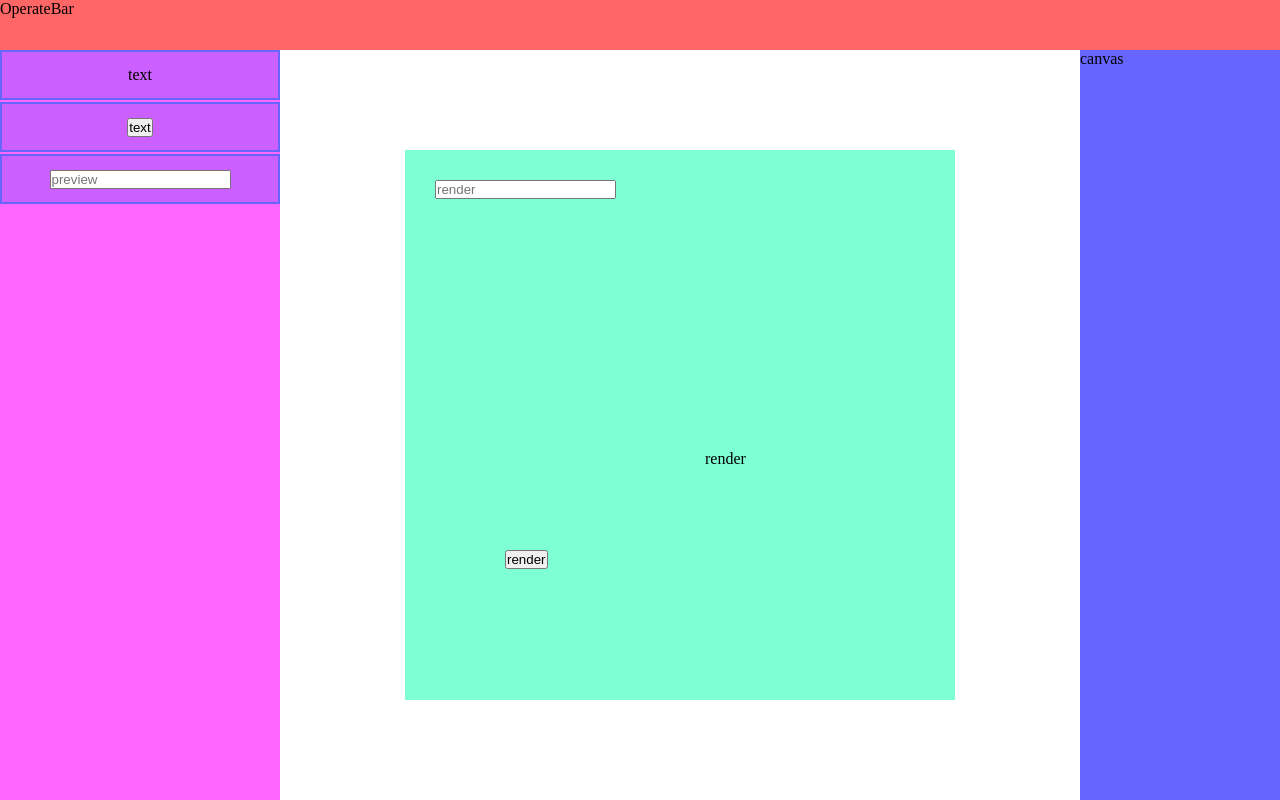
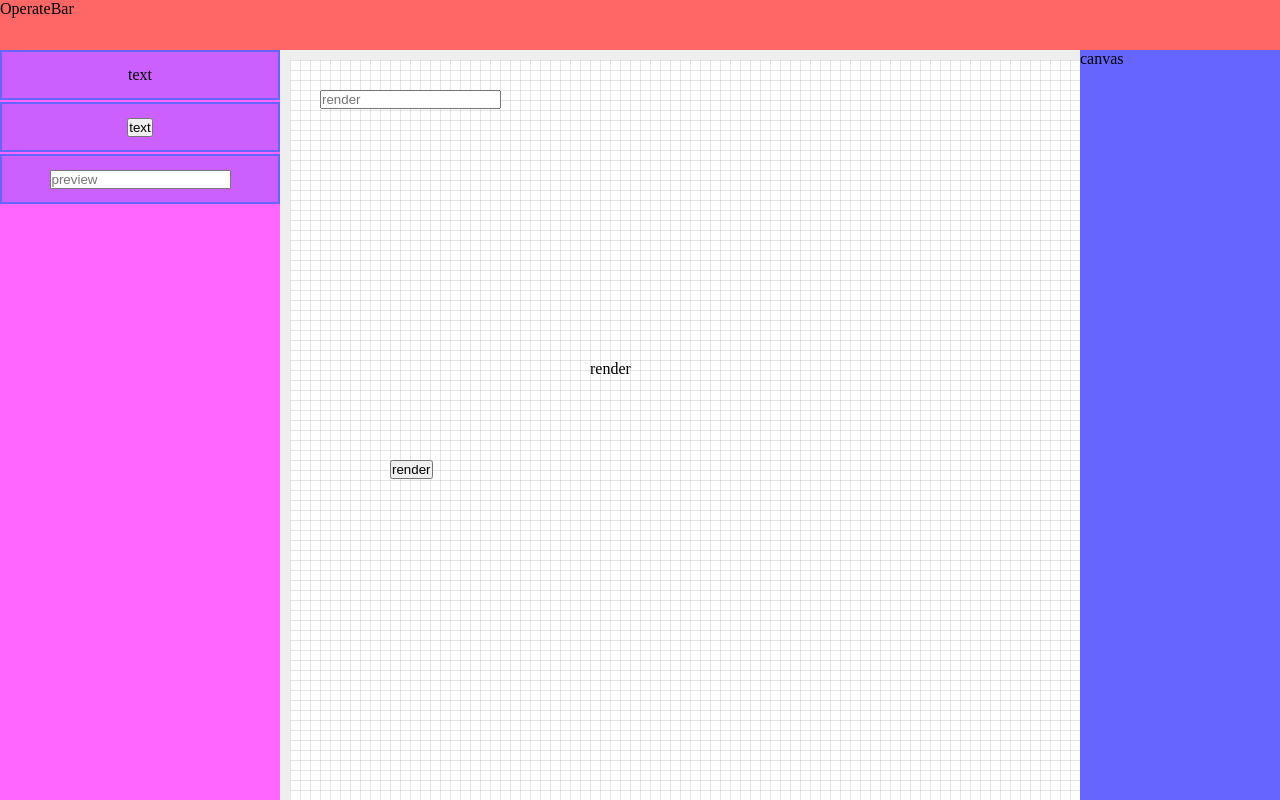
Before and after one commit to xump1233/MoNai, a Vue app: page / in a window 1280 px wide. Built offline with nearby package versions, Linux system fonts and the light colour scheme.

Commit message:
feat:画布移动

```diff
--- /dev/null
+++ b/src/components/PageEditor/components/EditorCanvas/hooks/useMoveCanvas.tsx
@@ -0,0 +1,50 @@
+import { ref,Ref } from "vue";
+
+export default function({isKeySpace,}:{isKeySpace:Ref<boolean>}){
+  const beginScrollTop = ref<number>(0);
+  const beginScrollLeft = ref<number>(0);
+  const beginClientX = ref<number>(0);
+  const beginClientY = ref<number>(0);
+  const moveContainer = ref<HTMLElement>();
+  const scrollContainer = ref<HTMLElement>();
+  function moveCanvasDown(e:MouseEvent){
+    beginClientX.value = e.clientX;
+    beginClientY.value = e.clientY;
+    if(isKeySpace.value){
+      moveContainer.value?.classList.add("grabbing");
+    }else{
+      return;
+    }
+    if(scrollContainer.value){
+      beginScrollLeft.value = scrollContainer.value.scrollLeft;
+      beginScrollTop.value = scrollContainer.value.scrollTop;
+    }
+    window.addEventListener("mousemove",moveCanvasMove);
+    window.addEventListener("mouseup",moveCanvasUp);
+  }
+  function moveCanvasMove(e:MouseEvent){
+    if(scrollContainer.value){
+      scrollContainer.value.scrollTo({
+        top:beginScrollTop.value - (e.clientY - beginClientY.value),
+        left:beginScrollLeft.value - (e.clientX - beginClientX.value),
+      })
+    }
+  }
+  function moveCanvasUp(e:MouseEvent){
+    if(isKeySpace.value){
+      moveContainer.value?.classList.remove("grabbing");
+    }
+    window.removeEventListener("mousemove",moveCanvasMove);
+    window.removeEventListener("mouseup",moveCanvasUp)
+  }
+
+  function setElements(eles:{moveContainer:HTMLElement,scrollContainer:HTMLElement}){
+    moveContainer.value = eles.moveContainer;
+    scrollContainer.value = eles.scrollContainer;
+
+  }
+  return {
+    moveCanvasDown,
+    setElements,
+  }
+}
--- a/src/components/PageEditor/components/EditorCanvas/hooks/useSelectFocus.tsx
+++ b/src/components/PageEditor/components/EditorCanvas/hooks/useSelectFocus.tsx
@@ -1,7 +1,9 @@
-import { ref } from "vue";
+import { ref,Ref } from "vue";
 import usePageData from "@/hooks/usePageData";
+
+
+export default function(options?:{isKeySpace?:Ref<boolean>}){
   const { focusRangeUnit } = usePageData();
-
   const beginPosition = ref<{top:number,left:number,selectTop:number,selectLeft:number}>();
   const selectMaskStyle = ref<{
     width:string,
@@ -14,6 +16,9 @@ const lastTop = ref();
   const lastLeft = ref();
 
   function mouseDown(e:MouseEvent){
+    if (options?.isKeySpace?.value) {
+      return;
+    }
     beginPosition.value = {
       top:e.clientY,
       left:e.clientX,
@@ -85,8 +90,6 @@ function mouseUp(){
     window.removeEventListener("mouseup",mouseUp);
   }
 
-
-export default function(){
   return {
     mouseDown,
     mouseMove,
--- a/src/components/PageEditor/components/EditorCanvas/index.less
+++ b/src/components/PageEditor/components/EditorCanvas/index.less
@@ -4,15 +4,33 @@
   overflow: auto;
   position: relative;
 
+  &::-webkit-scrollbar{
+    width:5px;
+    height: 5px;
+  }
+  &::-webkit-scrollbar-track{
+    background:#ddd;
+    border-radius: 5px; /* 圆角 */
+  }
+  &::-webkit-scrollbar-thumb{
+    background:#999;
+    border-radius: 5px; /* 圆角 */
+  }
   .canvas-content{
     position: absolute;
-    top:50%;
-    left: 50%;
-    transform: translate(-50%,-50%);
-    width:550px;
+    top:10px;
+    left: 10px;
+    margin-bottom: 10px;
+    margin-right:10px;
+    width:1980px;
     height:550px;
-    background-color: aquamarine;
+    background-color: #fff;
+    background-size: 10px 10px; /* 控制网格的大小 */
+    background-image:
+      linear-gradient(to right, rgba(0, 0, 0, 0.1) 1px, transparent 1px),
+      linear-gradient(to bottom, rgba(0, 0, 0, 0.1) 1px, transparent 1px);
     overflow: hidden;
+
 
     .drag-mask{
       position:absolute;
@@ -54,3 +72,10 @@
   -moz-user-select: none; /* Firefox */
   -ms-user-select: none; /* Internet Explorer/Edge */
 }
+
+.grab{
+  cursor:grab;
+}
+.grabbing{
+  cursor: grabbing;
+}
--- a/src/components/PageEditor/components/EditorCanvas/index.tsx
+++ b/src/components/PageEditor/components/EditorCanvas/index.tsx
@@ -1,4 +1,4 @@
-import { defineComponent,ref,onMounted  } from "vue";
+import { defineComponent,ref,onMounted,onUnmounted  } from "vue";
 import type { IComponentUnit } from "@/interface";
 import RenderUnit from "./components/RenderUnit";
 import "./index.less"
@@ -7,6 +7,7 @@ import "./index.less"
 import usePageData from "@/hooks/usePageData";
 import useDrag from "@/hooks/useDrag";
 import useSelectFocus from "./hooks/useSelectFocus";
+import useMoveCanvas from "./hooks/useMoveCanvas";
 
 import { DragState } from "@/constant";
 
@@ -15,11 +16,15 @@ export default defineComponent({
 
   },
   setup(){
-    const { setCanvas,dragState } = useDrag();
-    const { pageData,unFocusAllUnit,lines } = usePageData();
-    const { mouseDown,selectMaskStyle } = useSelectFocus();
     const canvasContainer = ref<HTMLElement>();
     const moveContainer = ref<HTMLElement>();
+    const isKeySpace = ref<boolean>(false);
+
+    const { setCanvas,dragState } = useDrag();
+    const { pageData,unFocusAllUnit,lines,moveFocusUnit } = usePageData();
+    const { mouseDown,selectMaskStyle } = useSelectFocus({isKeySpace:isKeySpace});
+    const { setElements,moveCanvasDown } = useMoveCanvas({isKeySpace})
+
 
     const pageContainer = pageData.value.pageContainer;
     const canvasSize = {
@@ -33,12 +38,57 @@ export default defineComponent({
         setCanvas(canvasContainer.value);
       }
     })
+    function keyboardMove(e:KeyboardEvent){
+      if(e.code === "ArrowLeft"){
+        moveFocusUnit({offsetLeft:-1,offsetTop:0});
+      }
+      if(e.code === "ArrowRight"){
+        moveFocusUnit({offsetLeft:1,offsetTop:0});
+      }
+      if(e.code === "ArrowUp"){
+        moveFocusUnit({offsetLeft:0,offsetTop:-1});
+      }
+      if(e.code === "ArrowDown"){
+        moveFocusUnit({offsetLeft:0,offsetTop:1});
+      }
+    }
+
+    onMounted(()=>{
+      window.addEventListener("keydown",keyboardMove);
+    })
+    onUnmounted(()=>{
+      window.removeEventListener("keydown",keyboardMove);
+    })
+
+
+    onMounted(()=>{
+      if(moveContainer.value && scrollContainer.value){
+        setElements({
+          moveContainer:moveContainer.value,
+          scrollContainer:scrollContainer.value
+        });
+      }
+      window.addEventListener("keydown",(e)=>{
+        if(e.code === "Space"){
+          e.preventDefault();
+          moveContainer.value?.classList.add("grab");
+          isKeySpace.value = true;
+        }
+      })
+      window.addEventListener("keyup",(e)=>{
+        moveContainer.value?.classList.remove("grab");
+        isKeySpace.value = false;
+      })
+    })
+    const scrollContainer = ref<HTMLElement>();
+
 
     return ()=>(
-      <div class="page-editor-canvas-container unselectable">
+      <div class="page-editor-canvas-container unselectable" ref={scrollContainer}>
         <div class="canvas-content" style={canvasSize} ref={moveContainer} onMousedown={(e)=>{
           unFocusAllUnit();
           mouseDown(e);
+          moveCanvasDown(e);
         }}>
           {pageData.value.components && pageData.value.components.map((unit:IComponentUnit)=>{
             return <RenderUnit unit={unit} key={unit.id}></RenderUnit>
--- a/src/components/PageEditor/index.less
+++ b/src/components/PageEditor/index.less
@@ -3,6 +3,7 @@
   height:100%;
   display: flex;
   flex-direction: column;
+  background-color: #eee;
 
   .editor-container{
     width: 100%;
--- a/src/components/PageEditor/index.tsx
+++ b/src/components/PageEditor/index.tsx
@@ -6,11 +6,14 @@ import ComponentStore from "./components/ComponentStore";
 import EditorCanvas from "./components/EditorCanvas";
 import PropsEditor from "./components/PropsEditor";
 
+import useCommend from "@/hooks/useCommend";
+
 export default defineComponent({
   props:{
 
   },
   setup(){
+    useCommend();
     return ()=>(
       <div class="page-editor">
         <OperateBar></OperateBar>
--- a/src/hooks/useCommend.tsx
+++ b/src/hooks/useCommend.tsx
@@ -0,0 +1,27 @@
+import { ref } from "vue";
+import usePageData from "./usePageData";
+import type { IPageData } from "@/interface";
+
+
+const { pageData } = usePageData();
+  const queue = ref<string[]>([]);
+  const current = ref<number>(-1);
+
+  function snapshot(){
+    while(current.value < queue.value.length-1){
+      queue.value.pop();
+    }
+    queue.value.push(JSON.stringify(pageData.value));
+    current.value ++;
+  }
+  function back(){
+
+  }
+
+export default function (){
+
+  return {
+    snapshot,
+    back,
+  }
+}
--- a/src/hooks/usePageData.tsx
+++ b/src/hooks/usePageData.tsx
@@ -1,11 +1,11 @@
 import type { IComponentUnit, IPageData } from "@/interface";
-import { computed, ref, watch } from "vue";
+import { computed, ref } from "vue";
 
 
 const pageData = ref<IPageData>({
   pageContainer:{
-    width:550,
-    height:550,
+    width:1280,//1980px,1280,800
+    height:768,//1080px,768,600
     currentReta:0.5,
   },
   components:[{
@@ -98,7 +98,6 @@ function findUnit(id:string){
 
 
 const moveUnitList = ref<string[]>([]);
-const currentMoveUnit = ref<HTMLElement>();
 const lines = ref<{x:Set<number>,y:Set<number>}>();
 const unFocusList = computed(()=>{
   return pageData.value.components.filter((unit:IComponentUnit)=>{
@@ -177,9 +176,7 @@ function moveFocusUnit(position:{offsetLeft:number,offsetTop:number}){
     }
   })
 }
-function setCurrentMoveUnit(ele:HTMLElement){
-  currentMoveUnit.value = ele;
-}
+
 
 export default function(){
   return {
@@ -198,7 +195,6 @@ export default function(){
     isFocus,
     moveFocusUnit,
     moveUnitList,
-    setCurrentMoveUnit,
     lines,
     setLines,
   }
```
Lines whose indentation alone changed are shown as unchanged.
